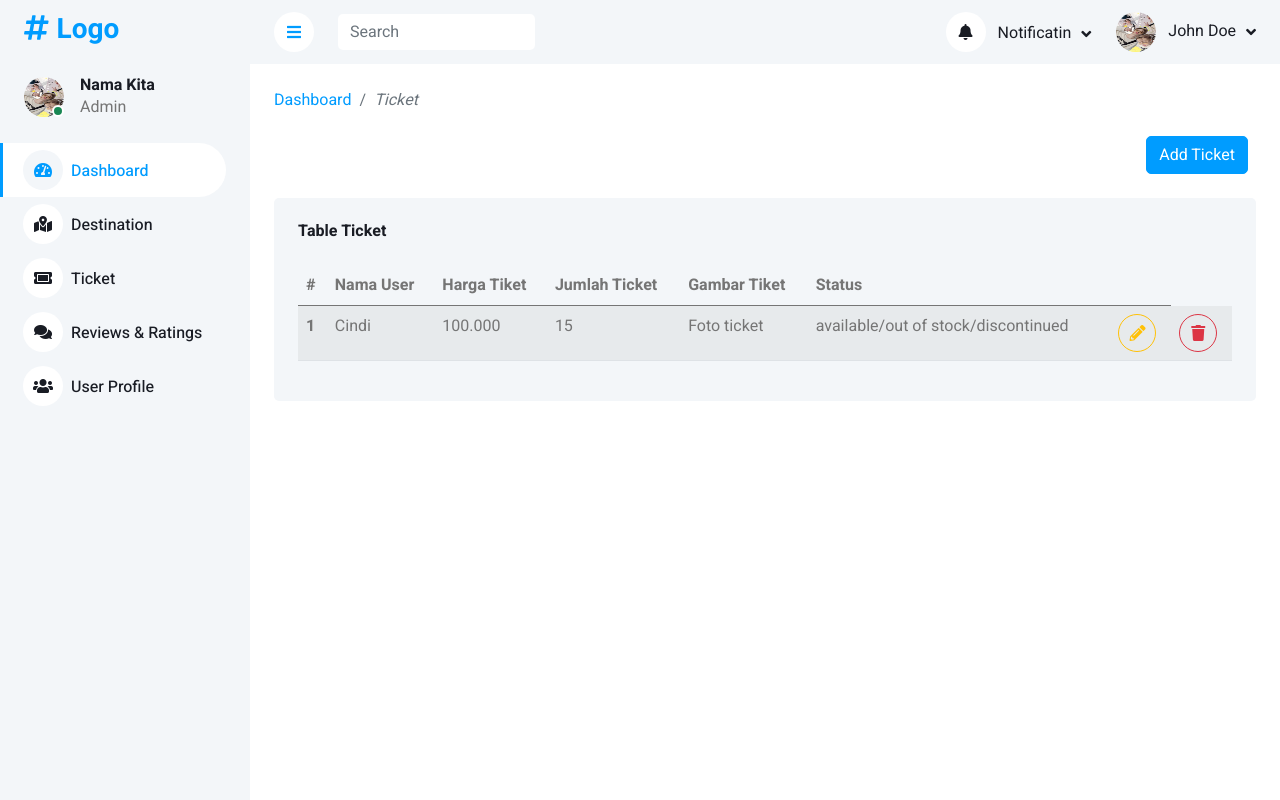
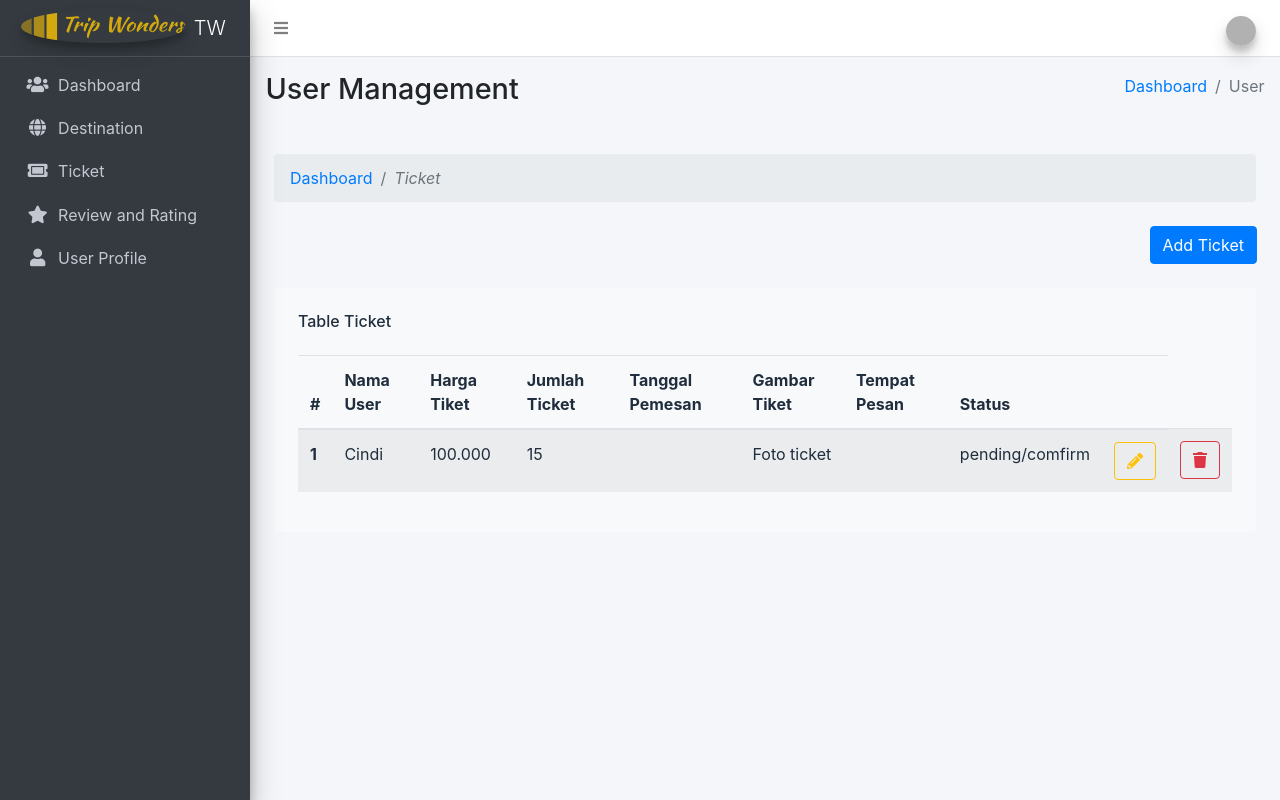
Before and after one commit to rkhawariz/teamProject, a Flask app: page /manajemen_tiket in a window 1280 px wide. Run offline with Flask 3, Linux system fonts and the light colour scheme; some libraries are stand-ins or nearby versions; grey boxes are pictures that could not be loaded.

Commit message:
edit template

```diff
--- a/templates/header.html
+++ b/templates/header.html
@@ -1,146 +1,140 @@
 <!DOCTYPE html>
 <html lang="en">
+<head>
+    <meta charset="UTF-8">
+    <meta name="viewport" content="width=device-width, initial-scale=1.0">
+    <title>Trip Wonder | Admin Dashboard</title>
 
-<head>
-    <meta charset="utf-8">
-    <title>DASHMIN - Bootstrap Admin Template</title>
-    <meta content="width=device-width, initial-scale=1.0" name="viewport">
-    <meta content="" name="keywords">
-    <meta content="" name="description">
+    <!-- Bootstrap CSS and AdminLTE CSS -->
+    <link rel="stylesheet" href="https://stackpath.bootstrapcdn.com/bootstrap/4.3.1/css/bootstrap.min.css">
+    <link rel="stylesheet" href="https://cdnjs.cloudflare.com/ajax/libs/admin-lte/3.1.0/css/adminlte.min.css">
 
-    <!-- Favicon -->
-    <!-- <link href="img/favicon.ico" rel="icon"> -->
+    <!-- Font Awesome Icons -->
+    <link rel="stylesheet" href="https://cdnjs.cloudflare.com/ajax/libs/font-awesome/5.15.1/css/all.min.css">
 
-    <!-- Google Web Fonts -->
-    <link rel="preconnect" href="https://fonts.googleapis.com">
-    <link rel="preconnect" href="https://fonts.gstatic.com" crossorigin>
-    <link href="https://fonts.googleapis.com/css2?family=Heebo:wght@400;500;600;700&display=swap" rel="stylesheet">
+    <!-- jQuery and Bootstrap JS -->
+    <script src="https://code.jquery.com/jquery-3.3.1.slim.min.js"></script>
+    <script src="https://stackpath.bootstrapcdn.com/bootstrap/4.3.1/js/bootstrap.min.js"></script>
 
-    <!-- Icon Font Stylesheet -->
-    <link href="https://cdnjs.cloudflare.com/ajax/libs/font-awesome/5.10.0/css/all.min.css" rel="stylesheet">
-    <link href="https://cdn.jsdelivr.net/npm/bootstrap-icons@1.4.1/font/bootstrap-icons.css" rel="stylesheet">
+    <!-- AdminLTE JS -->
+    <script src="https://cdnjs.cloudflare.com/ajax/libs/admin-lte/3.1.0/js/adminlte.min.js"></script>
 
-    <!-- Libraries Stylesheet -->
-    <link href="lib/owlcarousel/assets/owl.carousel.min.css" rel="stylesheet">
-    <link href="lib/tempusdominus/css/tempusdominus-bootstrap-4.min.css" rel="stylesheet" />
+    <!-- for alert delete -->
+    <script>
+        function deleteConfirmation() {
+            if (confirm("Are you sure you want to delete this user?")) {
+                // Add deletion logic here
+            } else {
+            }
+        }
+    </script>
+</head>
+<body class="hold-transition sidebar-mini">
+    <div class="wrapper">
 
-    <!-- Customized Bootstrap Stylesheet -->
-    <link href="static/css/bootstrap.min.css" rel="stylesheet">
+         <!-- Navbar -->
+         <nav class="main-header navbar navbar-expand navbar-white navbar-light">
+            <!-- Left navbar links -->
+            <ul class="navbar-nav">
+                <li class="nav-item">
+                    <a class="nav-link" data-widget="pushmenu" href="#"><i class="fas fa-bars"></i></a>
+                </li>
+            </ul>
+            <!-- Right navbar links -->
+            <ul class="navbar-nav ml-auto">
+                <li class="nav-item dropdown">
+                    <a class="nav-link" data-toggle="dropdown" href="#">
+                        <img src="static/img/moon.png" alt="Profile" class="brand-image img-circle elevation-3" style="opacity: .8; height: 30px; width: 30px;">
+                    </a>
+                    <div class="dropdown-menu dropdown-menu-right">
+                        <a href="/profile_admin" class="dropdown-item">
+                            Update Profile
+                        </a>
+                        <div class="dropdown-divider"></div>
+                        <a href="#" class="dropdown-item">
+                            Logout
+                        </a>
+                    </div>
+                </li>
+            </ul>
+        </nav>
+        <!-- /.navbar -->
+        <!-- /.navbar -->
 
-    <!-- Template Stylesheet -->
-    <link href="static/css/style.css" rel="stylesheet">
-</head>
-
-<body>
-    <div class="container-xxl position-relative bg-white d-flex p-0">
-        <!-- Spinner Start -->
-        <div id="spinner" class="show bg-white position-fixed translate-middle w-100 vh-100 top-50 start-50 d-flex align-items-center justify-content-center">
-            <div class="spinner-border text-primary" style="width: 3rem; height: 3rem;" role="status">
-                <span class="sr-only">Loading...</span>
-            </div>
-        </div>
-        <!-- Spinner End -->
+        <!-- Main Sidebar Container -->
+        <aside class="main-sidebar sidebar-dark-primary elevation-4">
+       <!-- Brand Logo -->
+        <a href="#" class="brand-link">
+            <img src="static/img/logo.svg" alt="Trip Wonder" class="brand-image img-circle elevation-3" style="opacity: .8">
+            <span class="brand-text font-weight-light">TW</span>
+        </a>
 
 
-        <!-- Sidebar Start -->
-        <div class="sidebar pe-4 pb-3">
-            <nav class="navbar bg-light navbar-light">
-                <a href="/beranda_admin" class="navbar-brand mx-4 mb-3">
-                    <h3 class="text-primary"><i class="fa fa-hashtag me-2"></i>Logo</h3>
-                </a>
-                <div class="d-flex align-items-center ms-4 mb-4">
-                    <div class="position-relative">
-                        <img class="rounded-circle" src="static/img/jimin.jpg" alt="" style="width: 40px; height: 40px;">
-                        <div class="bg-success rounded-circle border border-2 border-white position-absolute end-0 bottom-0 p-1"></div>
-                    </div>
-                    <div class="ms-3">
-                        <h6 class="mb-0">Nama Kita</h6>
-                        <span>Admin</span>
-                    </div>
-                </div>
-                <div class="navbar-nav w-100">
-                    <a href="/beranda_admin" class="nav-item nav-link active"><i class="fa fa-tachometer-alt me-2"></i>Dashboard</a>
-                    <div class="nav-item dropdown">
-                    </div>
-                    <a href="/manajemen_destinasi" class="nav-item nav-link"><i class="fas fa-map-marked-alt me-2"></i>Destination</a>
-                    <a href="/manajemen_tiket" class="nav-item nav-link"><i class="fas fa-ticket-alt me-2"></i>Ticket</a>
-                    <a href="/ulasan_rekomendasi" class="nav-item nav-link"><i class="fas fa-comments me-2"></i>Reviews & Ratings</a>
-                    <a href="/manajemen_user" class="nav-item nav-link"><i class="fa fa-users me-2"></i>User Profile</a>
-                </div>
-            </nav>
-        </div>
-        <!-- Sidebar End -->
+            <!-- Sidebar -->
+            <div class="sidebar">
+            <!-- Sidebar Menu -->
+<nav class="mt-2">
+    <ul class="nav nav-pills nav-sidebar flex-column" data-widget="treeview" role="menu" data-accordion="false">
+        <li class="nav-item">
+            <a href="/beranda_admin" class="nav-link">
+                <i class="nav-icon fas fa-users"></i>
+                <p>Dashboard</p>
+            </a>
+        </li>
+        <li class="nav-item">
+            <a href="manajemen_destinasi" class="nav-link">
+                <i class="nav-icon fas fa-globe"></i>
+                <p>Destination</p>
+            </a>
+        </li>
+        <li class="nav-item">
+            <a href="manajemen_tiket" class="nav-link">
+                <i class="nav-icon fas fa-ticket-alt"></i>
+                <p>Ticket</p>
+            </a>
+        </li>
+        <li class="nav-item">
+            <a href="ulasan_rekomendasi" class="nav-link">
+                <i class="nav-icon fas fa-star"></i>
+                <p>Review and Rating</p>
+            </a>
+        </li>
+        <li class="nav-item">
+            <a href="manajemen_user" class="nav-link">
+                <i class="nav-icon fas fa-user"></i>
+                <p>User Profile</p>
+            </a>
+        </li>
+    </ul>
+</nav>
+<!-- /.sidebar-menu -->
 
+            </div>
+            <!-- /.sidebar -->
+        </aside>
 
-        <!-- Content Start -->
-        <div class="content">
-            <!-- Navbar Start -->
-            <nav class="navbar navbar-expand bg-light navbar-light sticky-top px-4 py-0">
-                <a href="index.html" class="navbar-brand d-flex d-lg-none me-4">
-                    <h2 class="text-primary mb-0"><i class="fa fa-hashtag"></i></h2>
-                </a>
-                <a href="#" class="sidebar-toggler flex-shrink-0">
-                    <i class="fa fa-bars"></i>
-                </a>
-                <form class="d-none d-md-flex ms-4">
-                    <input class="form-control border-0" type="search" placeholder="Search">
-                </form>
-                <div class="navbar-nav align-items-center ms-auto">
-                    <div class="nav-item dropdown">
-                        <a href="#" class="nav-link dropdown-toggle" data-bs-toggle="dropdown">
-                            <i class="fa fa-bell me-lg-2"></i>
-                            <span class="d-none d-lg-inline-flex">Notificatin</span>
-                        </a>
-                        <div class="dropdown-menu dropdown-menu-end bg-light border-0 rounded-0 rounded-bottom m-0">
-                            <a href="#" class="dropdown-item">
-                                <h6 class="fw-normal mb-0">Profile updated</h6>
-                                <small>15 minutes ago</small>
-                            </a>
-                            <hr class="dropdown-divider">
-                            <a href="#" class="dropdown-item">
-                                <h6 class="fw-normal mb-0">New user added</h6>
-                                <small>15 minutes ago</small>
-                            </a>
-                            <hr class="dropdown-divider">
-                            <a href="#" class="dropdown-item">
-                                <h6 class="fw-normal mb-0">Password changed</h6>
-                                <small>15 minutes ago</small>
-                            </a>
-                            <hr class="dropdown-divider">
-                            <a href="#" class="dropdown-item text-center">See all notifications</a>
+        <!-- Content Wrapper. Contains page content -->
+        <div class="content-wrapper">
+
+            <!-- Content Header (Page header) -->
+            <div class="content-header">
+                <div class="container-fluid">
+                    <div class="row mb-2">
+                        <div class="col-sm-6">
+                            <h1 class="m-0">User Management</h1>
                         </div>
-                    </div>
-                    <div class="nav-item dropdown">
-                        <a href="#" class="nav-link dropdown-toggle" data-bs-toggle="dropdown">
-                            <img class="rounded-circle me-lg-2" src="static/img/jimin.jpg" alt="" style="width: 40px; height: 40px;">
-                            <span class="d-none d-lg-inline-flex">John Doe</span>
-                        </a>
-                        <div class="dropdown-menu dropdown-menu-end bg-light border-0 rounded-0 rounded-bottom m-0">
-                            <a href="/profile_admin" class="dropdown-item">My Profile</a>
-                            <a href="#" class="dropdown-item">Settings</a>
-                            <a href="/login" class="dropdown-item">Log Out</a>
+                        <div class="col-sm-6">
+                            <ol class="breadcrumb float-sm-right">
+                                <li class="breadcrumb-item"><a href="#">Dashboard</a></li>
+                                <li class="breadcrumb-item active">User</li>
+                            </ol>
                         </div>
                     </div>
                 </div>
-            </nav>
-            <!-- Navbar End -->
+            </div>
+            <!-- /.content-header -->
 
 
 
-
-    <!-- JavaScript Libraries -->
-    <script src="https://code.jquery.com/jquery-3.4.1.min.js"></script>
-    <script src="https://cdn.jsdelivr.net/npm/bootstrap@5.0.0/dist/js/bootstrap.bundle.min.js"></script>
-    <script src="lib/chart/chart.min.js"></script>
-    <script src="lib/easing/easing.min.js"></script>
-    <script src="lib/waypoints/waypoints.min.js"></script>
-    <script src="lib/owlcarousel/owl.carousel.min.js"></script>
-    <script src="lib/tempusdominus/js/moment.min.js"></script>
-    <script src="lib/tempusdominus/js/moment-timezone.min.js"></script>
-    <script src="lib/tempusdominus/js/tempusdominus-bootstrap-4.min.js"></script>
-
-    <!-- Template Javascript -->
-    <script src="static/js/main.js"></script>
 </body>
-
 </html>
--- a/templates/manajemen_tiket.html
+++ b/templates/manajemen_tiket.html
@@ -44,8 +44,9 @@
                         <th scope="col">Nama User</th>
                         <th scope="col">Harga Tiket</th>
                         <th scope="col">Jumlah Ticket</th>
-                        <!-- <th scope="col">Tanggal Berlaku</th> -->
+                        <th scope="col">Tanggal Pemesan</th>
                         <th scope="col">Gambar Tiket</th>
+                        <th scope="col">Tempat Pesan</th>
                         <!-- <th scope="col">Kategori Tiket</th> -->
                         <th scope="col">Status</th>
                         <th scope="col"></th>
@@ -58,8 +59,10 @@
                         <td>Cindi</td>
                         <td>100.000</td>
                         <td>15</td>
+                        <td></td>
                         <td>Foto ticket</td>
-                        <td>available/out of stock/discontinued</td>
+                        <td></td>
+                        <td>pending/comfirm</td>
                         <td>
                             <button type="button" class="btn btn-square btn-outline-warning" data-bs-toggle="modal" data-bs-target="#editModal">
                                 <i class="fas fa-pencil-alt"></i>
@@ -76,7 +79,6 @@
             </table>
         </div>
     </div>
-
 
 
   <!-- Modal add-->
```
